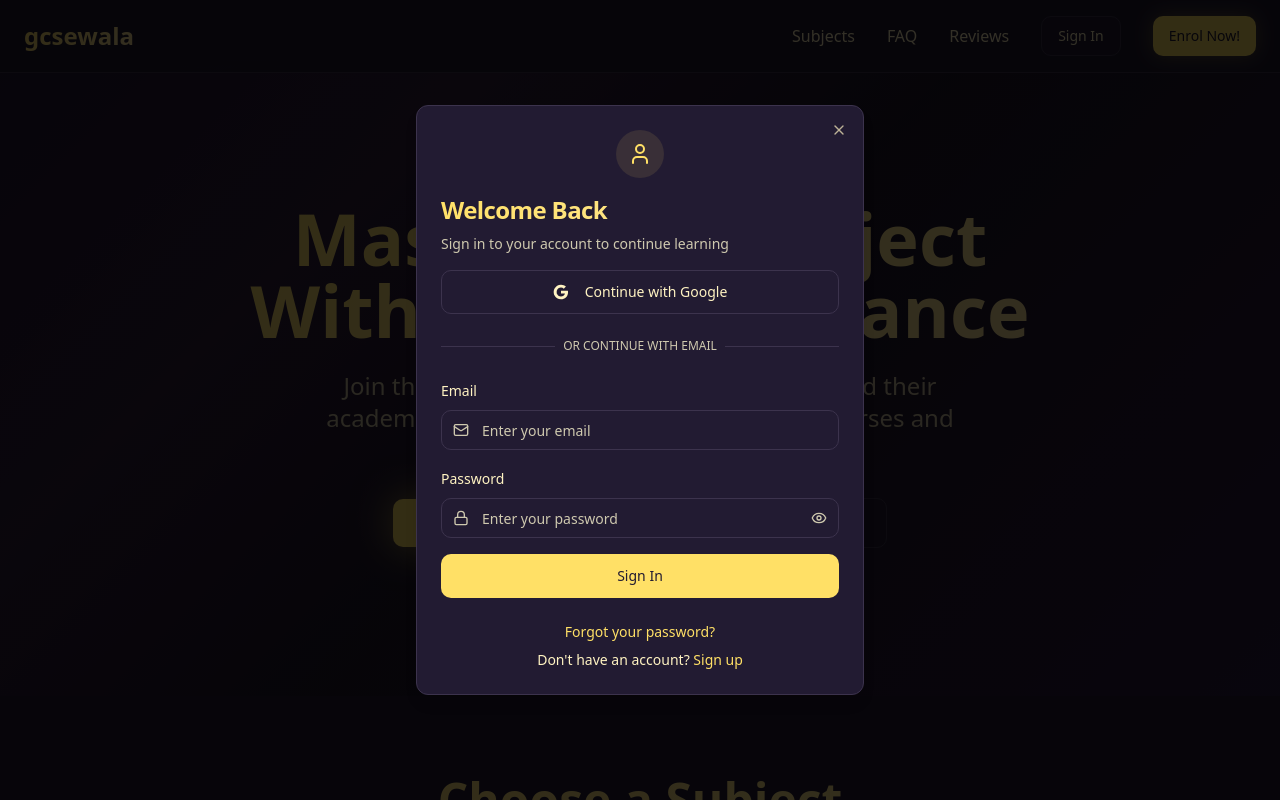
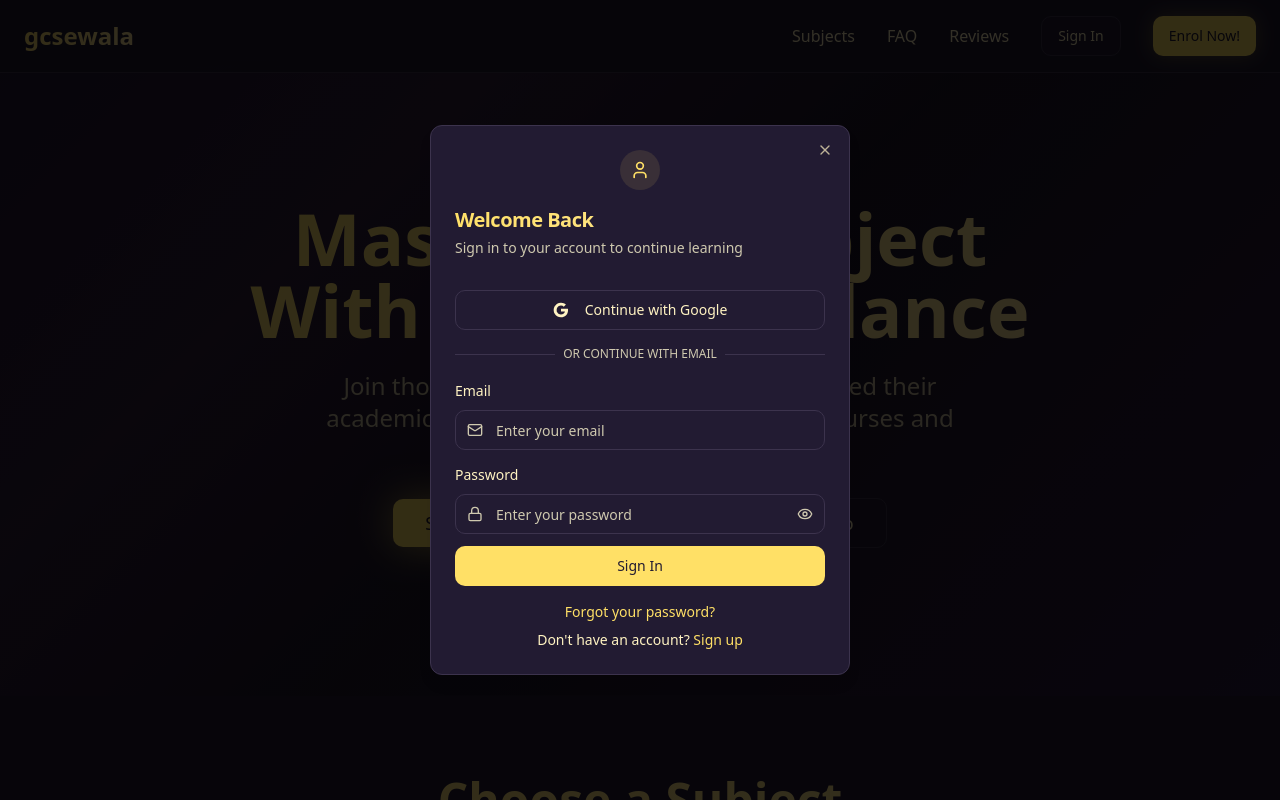
Before and after one commit to BHSamuraii/chroma-study-sphere, a React (Vite) app: page / in a window 1280 px wide. Both pictures are taken after a click on the button "Sign In". Shown: the top 800 px of the page. Built offline with nearby package versions, Linux system fonts and the light colour scheme.

Commit message:
Fix: Adjust sign-in popup and footer year
- Reduced the size of the sign-in/sign-up popup to fit better on the screen.
- Updated the footer year to 2025.
- Added instructions on how to integrate the React page into a WordPress page.

```diff
--- a/src/components/EdTechHomepage.tsx
+++ b/src/components/EdTechHomepage.tsx
@@ -1,3 +1,4 @@
+
 import React, { useState, useEffect } from 'react';
 import { Button } from '@/components/ui/button';
 import { Card, CardContent } from '@/components/ui/card';
@@ -262,7 +263,7 @@ const EdTechHomepage = () => {
             </div>
           </div>
           <div className="mt-8 pt-8 border-t border-border/50 text-center text-foreground/60">
-            &copy; 2024 gcsewala. All rights reserved.
+            &copy; 2025 gcsewala. All rights reserved.
           </div>
         </div>
       </footer>
--- a/src/components/SignInDialog.tsx
+++ b/src/components/SignInDialog.tsx
@@ -1,3 +1,4 @@
+
 import React, { useState, useEffect } from 'react';
 import {
   Dialog,
@@ -81,9 +82,9 @@ const SignInDialog = ({ open, onOpenChange, initialMode = 'signin' }: SignInDial
 
   return (
     <Dialog open={open} onOpenChange={onOpenChange}>
-      <DialogContent className="sm:max-w-md">
-        <DialogHeader className="text-center space-y-2">
-          <div className="flex items-center justify-center mb-2">
+      <DialogContent className="sm:max-w-[420px] max-h-[90vh] overflow-y-auto">
+        <DialogHeader className="text-center space-y-1 pb-4">
+          <div className="flex items-center justify-center mb-3">
             {mode === 'reset' && (
               <Button
                 variant="ghost"
@@ -94,11 +95,11 @@ const SignInDialog = ({ open, onOpenChange, initialMode = 'signin' }: SignInDial
                 <ArrowLeft className="h-4 w-4" />
               </Button>
             )}
-            <div className="w-12 h-12 rounded-full bg-primary/10 flex items-center justify-center">
-              <User className="h-6 w-6 text-primary" />
+            <div className="w-10 h-10 rounded-full bg-primary/10 flex items-center justify-center">
+              <User className="h-5 w-5 text-primary" />
             </div>
           </div>
-          <DialogTitle className="text-2xl font-bold text-gradient">
+          <DialogTitle className="text-xl font-bold text-gradient">
             {getTitle()}
           </DialogTitle>
           <p className="text-muted-foreground text-sm">
@@ -106,11 +107,11 @@ const SignInDialog = ({ open, onOpenChange, initialMode = 'signin' }: SignInDial
           </p>
         </DialogHeader>
 
-        <div className="space-y-6">
+        <div className="space-y-4">
           {mode !== 'reset' && (
             <Button
               variant="outline"
-              className="w-full h-11"
+              className="w-full h-10"
               onClick={handleGoogleSignIn}
             >
               <svg className="mr-2 h-4 w-4" viewBox="0 0 24 24">
@@ -148,7 +149,7 @@ const SignInDialog = ({ open, onOpenChange, initialMode = 'signin' }: SignInDial
             </div>
           )}
 
-          <form onSubmit={handleSubmit} className="space-y-4">
+          <form onSubmit={handleSubmit} className="space-y-3">
             {mode === 'signup' && (
               <div className="space-y-2">
                 <Label htmlFor="name">Full Name</Label>
@@ -160,7 +161,7 @@ const SignInDialog = ({ open, onOpenChange, initialMode = 'signin' }: SignInDial
                     placeholder="Enter your full name"
                     value={name}
                     onChange={(e) => setName(e.target.value)}
-                    className="pl-10"
+                    className="pl-10 h-10"
                     required
                   />
                 </div>
@@ -177,7 +178,7 @@ const SignInDialog = ({ open, onOpenChange, initialMode = 'signin' }: SignInDial
                   placeholder="Enter your email"
                   value={email}
                   onChange={(e) => setEmail(e.target.value)}
-                  className="pl-10"
+                  className="pl-10 h-10"
                   required
                 />
               </div>
@@ -194,7 +195,7 @@ const SignInDialog = ({ open, onOpenChange, initialMode = 'signin' }: SignInDial
                     placeholder="Enter your password"
                     value={password}
                     onChange={(e) => setPassword(e.target.value)}
-                    className="pl-10 pr-10"
+                    className="pl-10 pr-10 h-10"
                     required
                   />
                   <button
@@ -212,7 +213,7 @@ const SignInDialog = ({ open, onOpenChange, initialMode = 'signin' }: SignInDial
               </div>
             )}
 
-            <Button type="submit" className="w-full h-11">
+            <Button type="submit" className="w-full h-10">
               {mode === 'signin' && 'Sign In'}
               {mode === 'signup' && 'Create Account'}
               {mode === 'reset' && 'Send Reset Email'}
```
